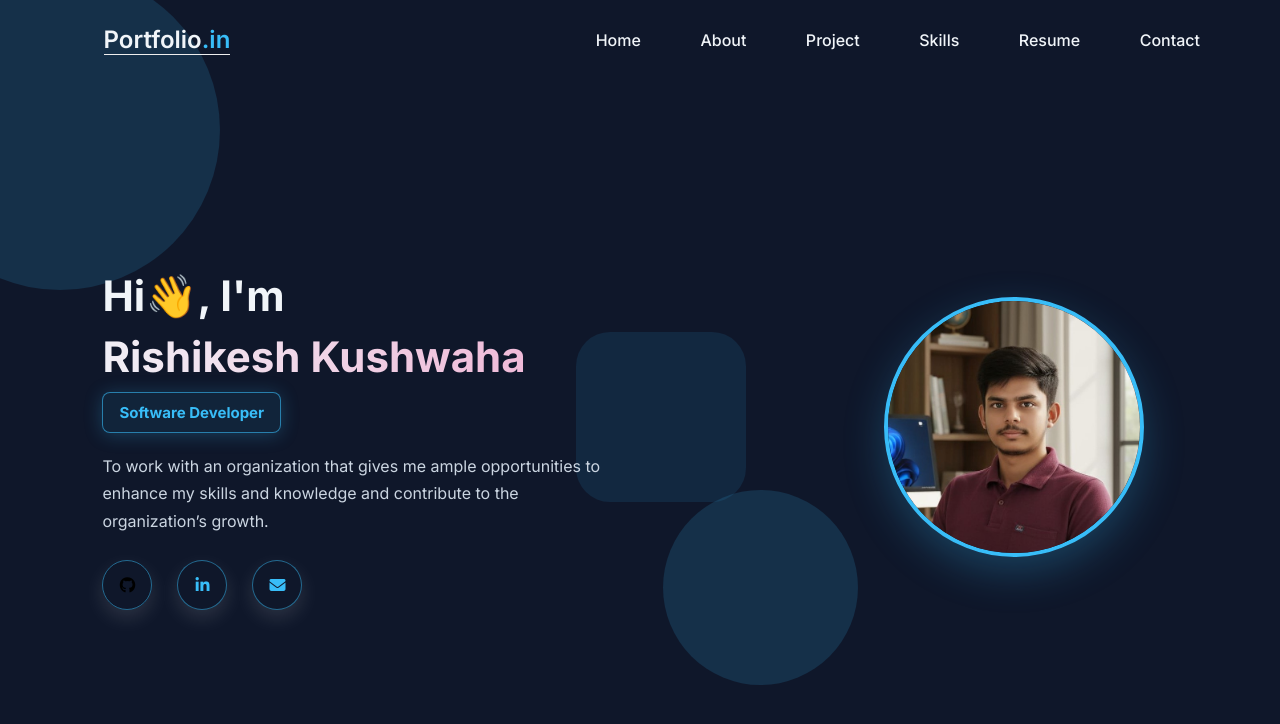
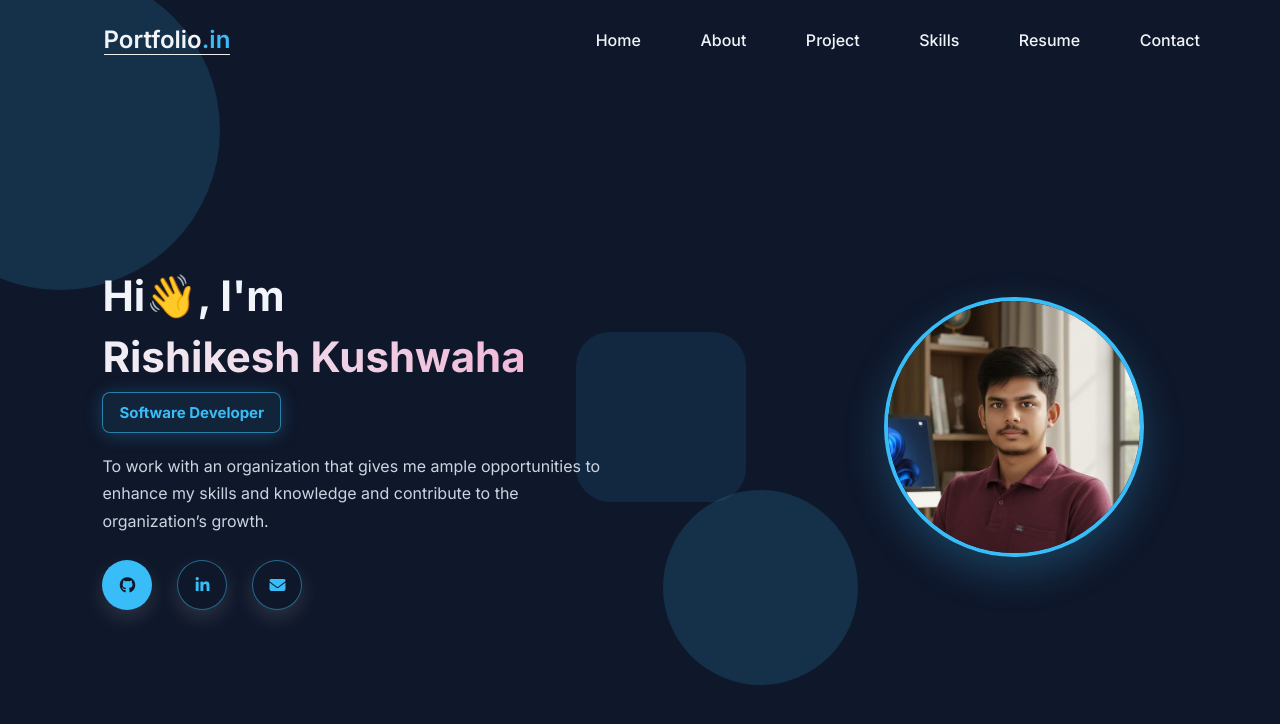
Before and after one commit to Rishikesh0930/Portfolio, a Django app: page / in a window 1280 px wide, with the pointer over the restyled element. Shown: the top 724 px of the page. Run offline with Django 5.2, Linux system fonts and the light colour scheme.

Commit message:
update static

```diff
--- a/static/css/home.css
+++ b/static/css/home.css
@@ -202,8 +202,8 @@ body {
 }
 
 .social:hover {
-    background: initial;
-    color: initial;
+    background: #38BDF8;
+    color: #0F172A;
 }
 
 /* ===== DESKTOP ===== */
```
